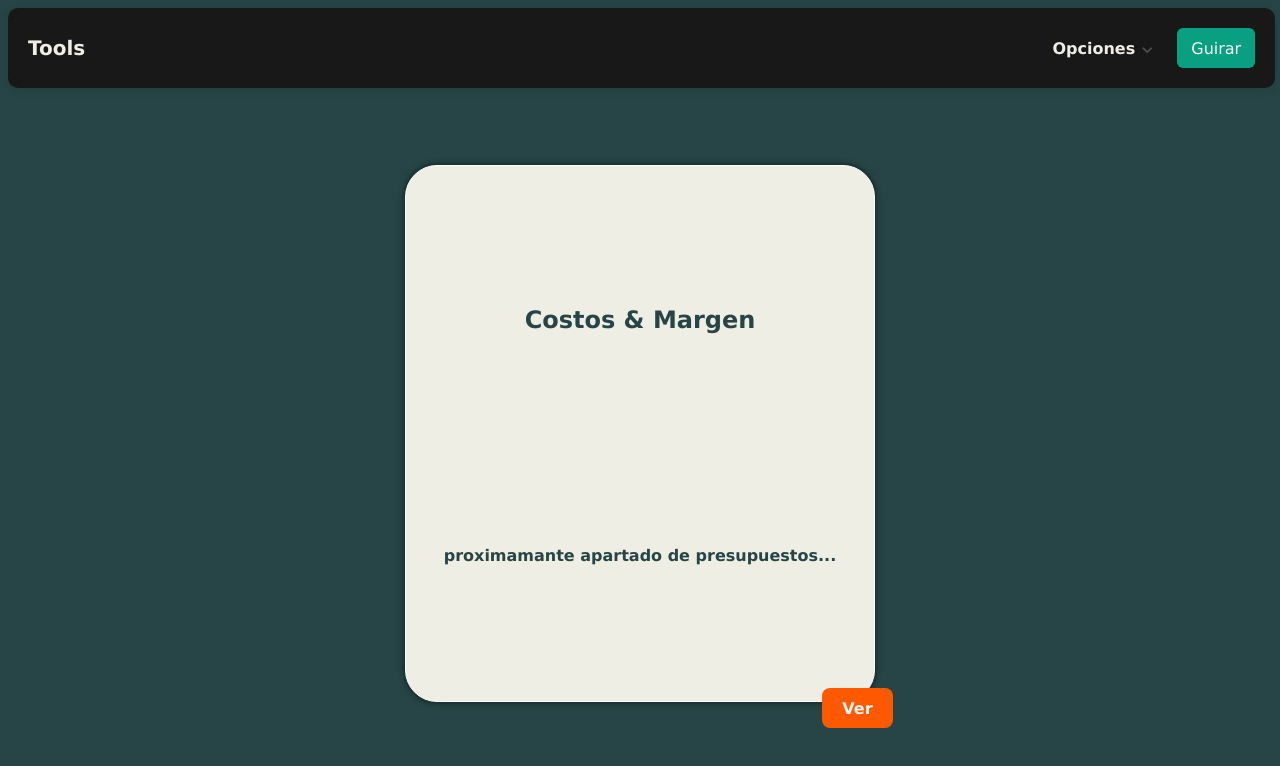
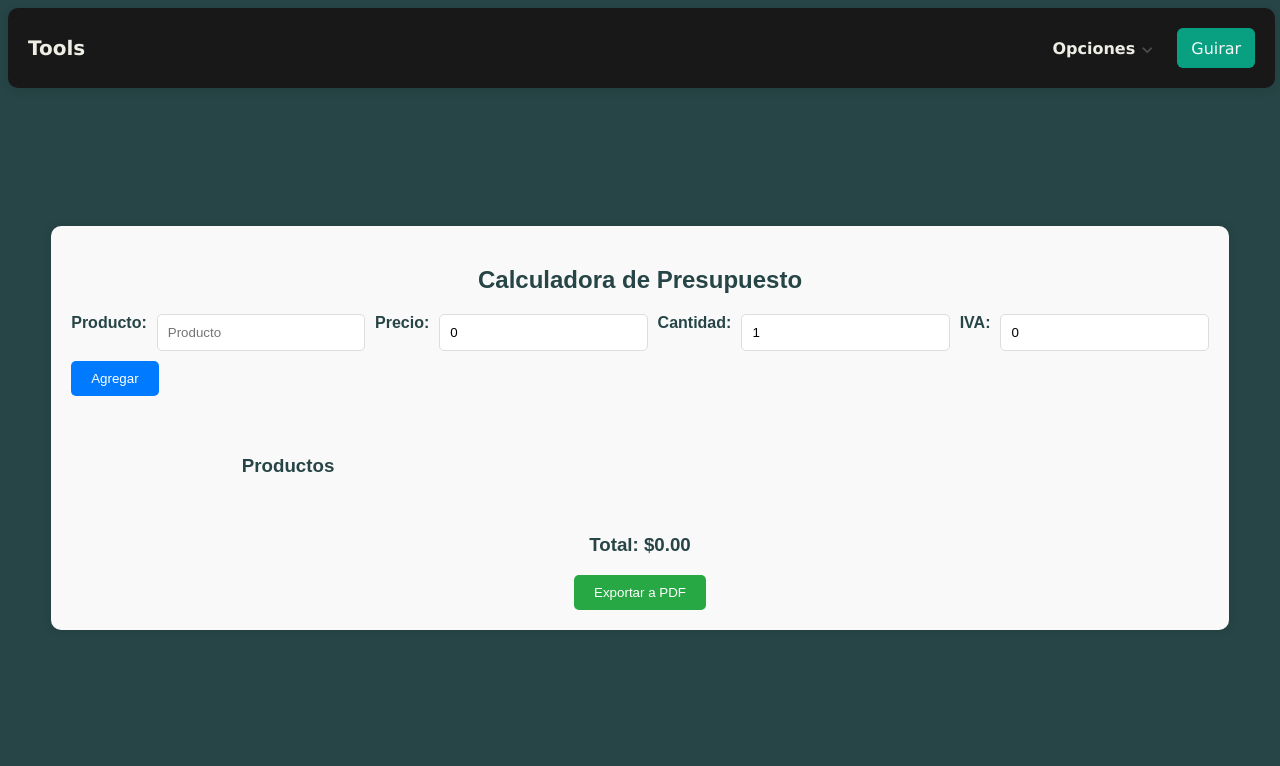
Before and after one commit to JonnyFernandez/Precio-Costo, a React (Vite) app: page /presupuestoB in a window 1280 px wide. Shown: the top 766 px of the page. Built offline with nearby package versions, Linux system fonts and the light colour scheme.

Commit message:
maqueta3

```diff
--- a/package.json
+++ b/package.json
@@ -10,6 +10,8 @@
     "preview": "vite preview"
   },
   "dependencies": {
+    "jspdf": "^2.5.2",
+    "jspdf-autotable": "^3.8.4",
     "react": "^18.2.0",
     "react-dom": "^18.2.0",
     "react-router-dom": "^6.24.1"
--- a/src/views/gainCalculator/GainCalculator.jsx
+++ b/src/views/gainCalculator/GainCalculator.jsx
@@ -1,28 +1,94 @@
 import d from './GainCalculator.module.css';
 import { useState } from 'react';
 import Nav from '../nav/Nav';
+import jsPDF from 'jspdf';
+import 'jspdf-autotable';
 
 const GainCalculator = () => {
-    const [isFlipped, setIsFlipped] = useState(false);
-    const [data, setData] = useState({ costo: '', iva: '', iibb: '', otros: '', ganancia: '', off: '' });
+    const [items, setItems] = useState([]);
+    const [newItem, setNewItem] = useState({ name: '', price: 0, quantity: 1, tax: 0 });
 
-    const handleChange = (event) => {
-        const { name, value } = event.target;
-        const processedValue = parseFloat(value.replace(',', '.')) || '';
-        setData((prevData) => ({ ...prevData, [name]: processedValue }));
+    // Agregar un nuevo ítem al presupuesto
+    const addItem = () => {
+        setItems([...items, { ...newItem, id: Date.now() }]);
+        setNewItem({ name: '', price: 0, quantity: 1, tax: 0 });
     };
 
-    const reset = () => {
-        setData({ costo: '', iva: '', iibb: '', otros: '', ganancia: '', off: '' });
-        setIsFlipped(false);
+    // Eliminar un ítem del presupuesto
+    const removeItem = (id) => {
+        setItems(items.filter((item) => item.id !== id));
     };
 
-    const costoTotal = data.costo * (1 + (data.iva / 100) + (data.iibb / 100));
-    const factorRentabilidad = 1 - ((data.ganancia + data.otros) / 100);
-    const price = costoTotal / factorRentabilidad;
-    const priceOff = price * (1 - (data.off / 100));
-    const discount = price - priceOff;
-    const margin = ((priceOff - costoTotal) / costoTotal) * 100 || 0;
+    // Calcular el precio final de un ítem
+    const calculateItemTotal = (price, quantity, tax) => {
+        const subtotal = price * quantity;
+        return subtotal + (subtotal * tax) / 100;
+    };
+
+    // Calcular el precio total del presupuesto
+    const calculateTotal = () => {
+        return items.reduce(
+            (acc, item) => acc + calculateItemTotal(item.price, item.quantity, item.tax),
+            0
+        );
+    };
+
+    // Exportar el presupuesto a PDF
+    const exportToPDF = () => {
+        const doc = new jsPDF();
+
+        // Información de la empresa
+        const companyName = "Distribuidora Marelys";
+        const cuit = "CUIT: 20-12345678-9";
+        const businessName = "Razón Social: Distribuidora Marelys S.A.";
+        const address = "Dirección: Calle Falsa 123, Buenos Aires, Argentina";
+        const phone = "Teléfono: +54 11 1234-5678";
+
+        // Encabezado
+        doc.setFontSize(18);
+        doc.text(companyName, 105, 15, { align: "center" }); // Título centrado
+        doc.setFontSize(12);
+        doc.text(cuit, 14, 25);
+        doc.text(businessName, 14, 30);
+        doc.text(address, 14, 35);
+        doc.text(phone, 14, 40);
+
+        // Nota aclaratoria
+        doc.setFontSize(14);
+        doc.setTextColor(255, 0, 0); // Rojo para destacar el mensaje
+        doc.text('NOTA DE ENTREGA - SIN VALIDEZ FISCAL', 105, 50, { align: "center" });
+
+        // Título del presupuesto
+        doc.setFontSize(16);
+        doc.setTextColor(0, 0, 0); // Volver al color negro
+        doc.text('Presupuesto', 14, 60);
+
+        // Tabla de productos
+        doc.autoTable({
+            startY: 65, // Posición de inicio de la tabla
+            head: [['Producto', 'Cantidad', 'Precio Unitario', 'IVA (%)', 'Total']],
+            body: items.map((item) => [
+                item.name,
+                item.quantity,
+                `$${item.price.toFixed(2)}`,
+                `${item.tax}%`,
+                `$${calculateItemTotal(item.price, item.quantity, item.tax).toFixed(2)}`,
+            ]),
+        });
+
+        // Total general
+        const finalY = doc.lastAutoTable.finalY; // Última posición de la tabla
+        doc.setFontSize(14);
+        doc.text(`Total: $${calculateTotal().toFixed(2)}`, 14, finalY + 10);
+
+        // Pie de página
+        doc.setFontSize(10);
+        doc.setTextColor(100); // Gris para el texto adicional
+        doc.text('Esta nota de entrega no reemplaza una factura oficial. Para cualquier duda, contáctenos.', 105, 285, { align: "center" });
+
+        // Guardar el PDF
+        doc.save('nota_de_entrega.pdf');
+    };
 
 
     return (
@@ -32,61 +98,60 @@ const GainCalculator = () => {
             </div>
             <div className={d.body}>
                 <div className={d.card}>
-                    <div className={`${d.front} ${isFlipped ? d.flip : ''}`}>
-                        <div className={d.insideFront}>
-                            <h2>Costos & Margen</h2>
-                            <p>proximamante apartado de presupuestos...</p>
-                            {/* {['costo', 'iva', 'iibb', 'otros', 'ganancia', 'off'].map((field, index) => (
-                                <div key={index} className={d.inputs}>
-                                    <label htmlFor={field}>{field.charAt(0).toUpperCase() + field.slice(1)}: {field === 'costo' ? '$' : '%'}</label>
-                                    <input
-                                        type="text"
-                                        id={field}
-                                        name={field}
-                                        value={data[field]}
-                                        onChange={handleChange}
-                                        placeholder={field.charAt(0).toUpperCase() + field.slice(1)}
-                                        pattern="[0-9]*"
-                                        inputMode="numeric"
-                                    />
-                                </div>
-                            ))} */}
-                        </div>
+                    <h2>Calculadora de Presupuesto</h2>
+                    <div className={d.form}>
+                        <label htmlFor="">Producto:</label>
+                        <input
+                            type="text"
+                            placeholder="Producto"
+                            value={newItem.name}
+                            onChange={(e) => setNewItem({ ...newItem, name: e.target.value })}
+                        />
+                        <label htmlFor="">Precio:</label>
+                        <input
+                            type="number"
+                            placeholder="Precio"
+                            value={newItem.price}
+                            onChange={(e) => setNewItem({ ...newItem, price: parseFloat(e.target.value) || 0 })}
+                        />
+                        <label htmlFor="">Cantidad:</label>
+                        <input
+                            type="number"
+                            placeholder="Cantidad"
+                            value={newItem.quantity}
+                            onChange={(e) => setNewItem({ ...newItem, quantity: parseInt(e.target.value) || 1 })}
+                        />
+                        <label htmlFor="">IVA:</label>
+                        <input
+                            type="number"
+                            placeholder="IVA (%)"
+                            value={newItem.tax}
+                            onChange={(e) => setNewItem({ ...newItem, tax: parseFloat(e.target.value) || 0 })}
+                        />
+                        <button onClick={addItem}>Agregar</button>
                     </div>
 
-                    <div className={`${d.back} ${!isFlipped ? d.flip : ''}`}>
-                        <div className={d.insideFront}>
-                            <h2>Resultados</h2>
-                            <p>proximamante apartado de presupuestos...</p>
-                            {/* {[
-                                { label: 'Precio', value: price.toFixed(2) },
-                                { label: 'Precio Off', value: priceOff.toFixed(2) },
-                                { label: 'Descuento', value: discount.toFixed(2) },
-                                { label: 'Margen de Ganancia', value: margin.toFixed(2) + '%' },
-                                { label: 'Off aplicado', value: `${data.off || 0}%` },
-                                { label: 'Ganancia neta', value: `${(priceOff - costoTotal).toFixed(2)}` },
-                            ].map((item, index) => (
-                                <div key={index} className={d.inputs}>
-                                    <label htmlFor={item.label}>{item.label}:</label>
-                                    <span>{item.value}</span>
-                                </div>
-                            ))} */}
-                        </div>
+                    <div className={d.items}>
+                        <h3>Productos</h3>
+                        <ul>
+                            {items.map((item) => (
+                                <li key={item.id} className={d.item}>
+                                    {item.name} - $ {item.price} x {item.quantity} (IVA: {item.tax}%) =
+                                    <strong> ${calculateItemTotal(item.price, item.quantity, item.tax).toFixed(2)}</strong>
+                                    <button onClick={() => removeItem(item.id)}>Eliminar</button>
+                                </li>
+                            ))}
+                        </ul>
                     </div>
 
-                    <div className={d.change} onClick={() => setIsFlipped((prev) => !prev)}>
-                        {isFlipped ? 'Volver' : 'Ver'}
+                    <div className={d.total}>
+                        <h3>Total: ${calculateTotal().toFixed(2)}</h3>
+                        <button onClick={exportToPDF}>Exportar a PDF</button>
                     </div>
-
-                    {Object.values(data).some(value => value) && (
-                        <button className={d.change2} onClick={reset}>
-                            Reset
-                        </button>
-                    )}
                 </div>
             </div>
         </div>
     );
-}
+};
 
 export default GainCalculator;
--- a/src/views/gainCalculator/GainCalculator.module.css
+++ b/src/views/gainCalculator/GainCalculator.module.css
@@ -11,7 +11,6 @@
 .navContent{
     width: 100%;
     height: 50px;
-    /* background-color: red; */
 }
 
 .body{
@@ -21,144 +20,81 @@
     justify-content: center;
     flex-direction: column;
     align-items: center;
-    /* margin-top: 10px;     */
-    /* background-color: red; */
+    margin-top: 10px;
 
 
 }
 
-.card{
-    width: 40%;
-    height: 80%;
-    transition: transform 0.6s;
+
+
+.card {
     display: flex;
-    justify-content: center;
+    flex-direction: column;
     align-items: center;
-    position: relative;
-    perspective: 1000px;
+    padding: 20px;
+    font-family: Arial, sans-serif;
+    width: 90%;
+    /* max-width: 600px; */
+    background: #f9f9f9;
+
+    border-radius: 10px;
+    box-shadow: 0 0 10px rgba(0, 0, 0, 0.1);
+}
+
+.form {
+    display: flex;
+    flex-wrap: wrap;
+    gap: 10px;
+    margin-bottom: 20px;
+}
+
+.form input {
+    flex: 1;
+    padding: 10px;
+    border: 1px solid #ddd;
+    border-radius: 5px;
+}
+
+.form button {
+    padding: 10px 20px;
+    background-color: #007bff;
+    color: white;
+    border: none;
+    border-radius: 5px;
+    cursor: pointer;
+}
+
+.items {
     margin-top: 20px;
+    /* background-color: red; */
+    width: 70%;
+}
+
+.item {
+    display: flex;
+    justify-content: space-between;
+    margin-bottom: 10px;
+    padding: 10px;
+    background: #ffffff;
+    border-radius: 5px;
+    box-shadow: 0 0 5px rgba(0, 0, 0, 0.1);
+}
+
+.total {
+    margin-top: 20px;
+    text-align: center;
+}
+
+.total button {
+    padding: 10px 20px;
+    background-color: #28a745;
+    color: white;
+    border: none;
+    border-radius: 5px;
+    cursor: pointer;
 }
 
 
-
-
-.front, .back {
-    overflow: hidden;
-    height: 80%;
-    width: 80%;
-    backface-visibility: hidden;
-    transition: transform 0.6s;
-    transform-style: preserve-3d;
-    position: absolute;
-    display: flex;
-    flex-direction: column;
-    align-items: center;
-    border: 1px solid white;
-    border-radius: 2rem;
-    padding: 2rem;
-    box-shadow: 4px 12px 40px 6px rgba(155, 152, 152, 0.09);
-    /* box-shadow: 0px 0px 10px rgb(232, 195, 195); */
-    background-color: var(--PrimaryColor1);
-    box-shadow: 0px 0px 7px rgba(0, 0, 0, 0.636);
-
-
-}
-
-.flip {
-    transform: rotateY(180deg); /* Girar al otro lado */
-}
-
-.right .card.flip {
-    transform: rotateY(0deg); /* Corregir la rotación para mostrar el contenido frontal */
-}
-
-.change{
-    position: absolute;
-    padding: 0.6em 1.2em;
-    color: rgb(249, 246, 246);
-    bottom: 0;
-    right: 0;
-    border-radius: 8px;
-    border: 1px solid transparent;
-    font-size: 1em;
-    font-weight: 500;
-    font-family: inherit;
-    background-color: #ff5900;
-    cursor: pointer;
-    transition: border-color 0.25s;
-    font-weight: bold;
-}
-
-.change:hover{
-    border-color: #646cff;
-}
-
-.change2{
-    position: absolute;
-    padding: 0.6em 1.2em;
-    color: white;
-    bottom: 0;
-    left: 0;
-    border-radius: 8px;
-    border: 1px solid transparent;
-    font-size: 1em;
-    font-weight: 500;
-    font-family: inherit;
-    background-color: #1a1a1a;
-    cursor: pointer;
-    transition: border-color 0.25s;
-}
-
-.change2:hover{
-    border-color: #fbfbfb;
-    border-radius: 5px;
-}
-
-/* hasta aca todo lo relaciona do al flipped */
-
-/* estilos  */
-.insideFront{
-    display: flex;
-    flex-direction: column;
-    justify-content: space-around;
-    align-items: center;
-    width: 100%;
-    height: 100%;
-    /* background-color: aliceblue; */
-}
-.inputs{
-    display: flex;
-    flex-direction: row;
-    justify-content: space-around;
-     border-bottom: 1px solid rgb(88, 87, 87);
-    width: 80%;
-
-
-}
-.inputs label{
-    display: flex;
-    justify-content: start;
-    align-items: center;
-    width: 60%;
-}
-
-
-.inputs input{
-    padding: 10px;
-    border: 1px solid #ccc;
-    border-radius: 5px;
-    outline: none;
-    width: 30%;
-    text-align: center;
-
-}
-
-.inputs span {
-    padding: 10px;
-    border-radius: 5px;
-    outline: none;
-    width: 50%;
-}
 
 
 @media (max-width:600px){
```
Also changed, not shown: 1 other file (tests, documents, lock files or other folders).
